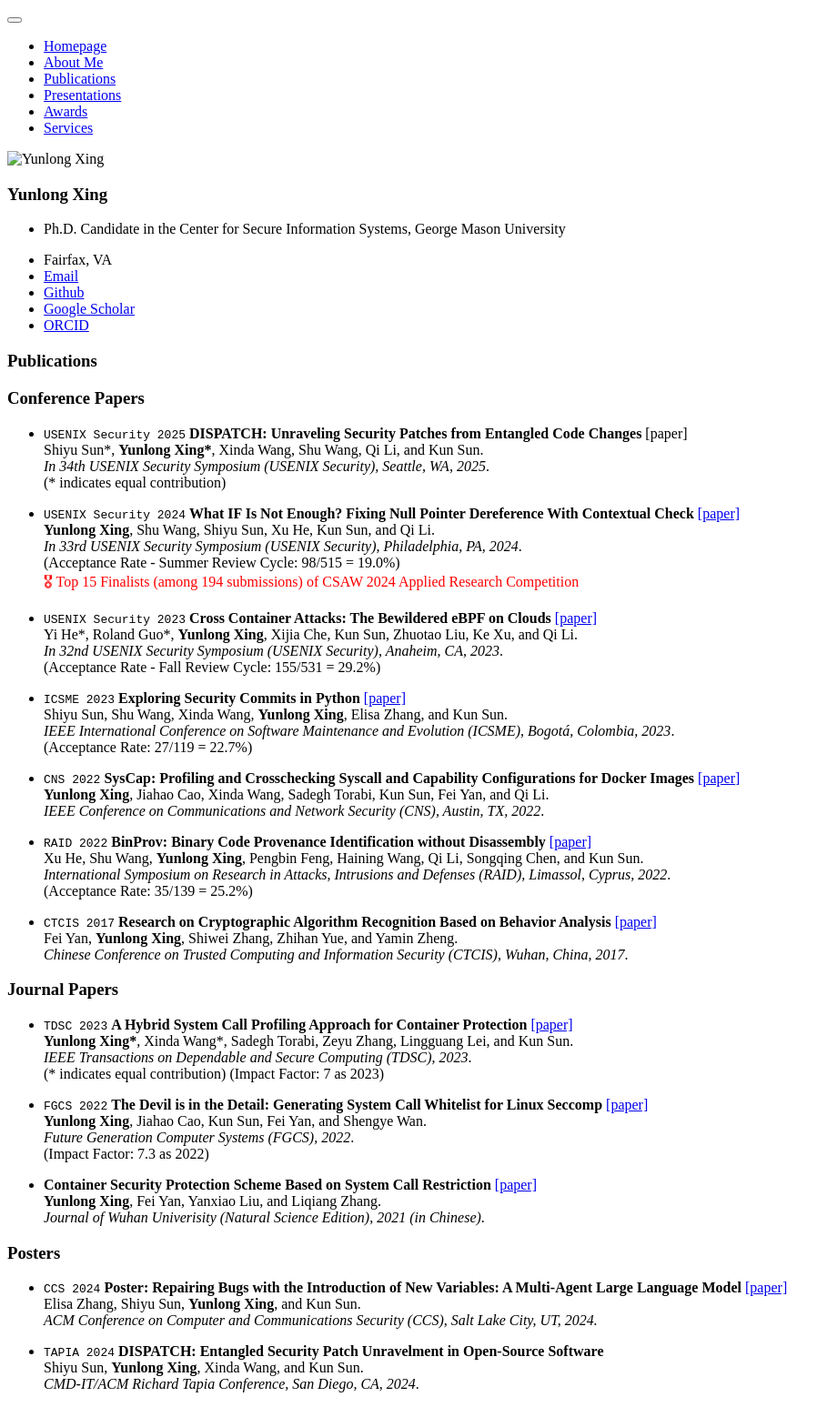
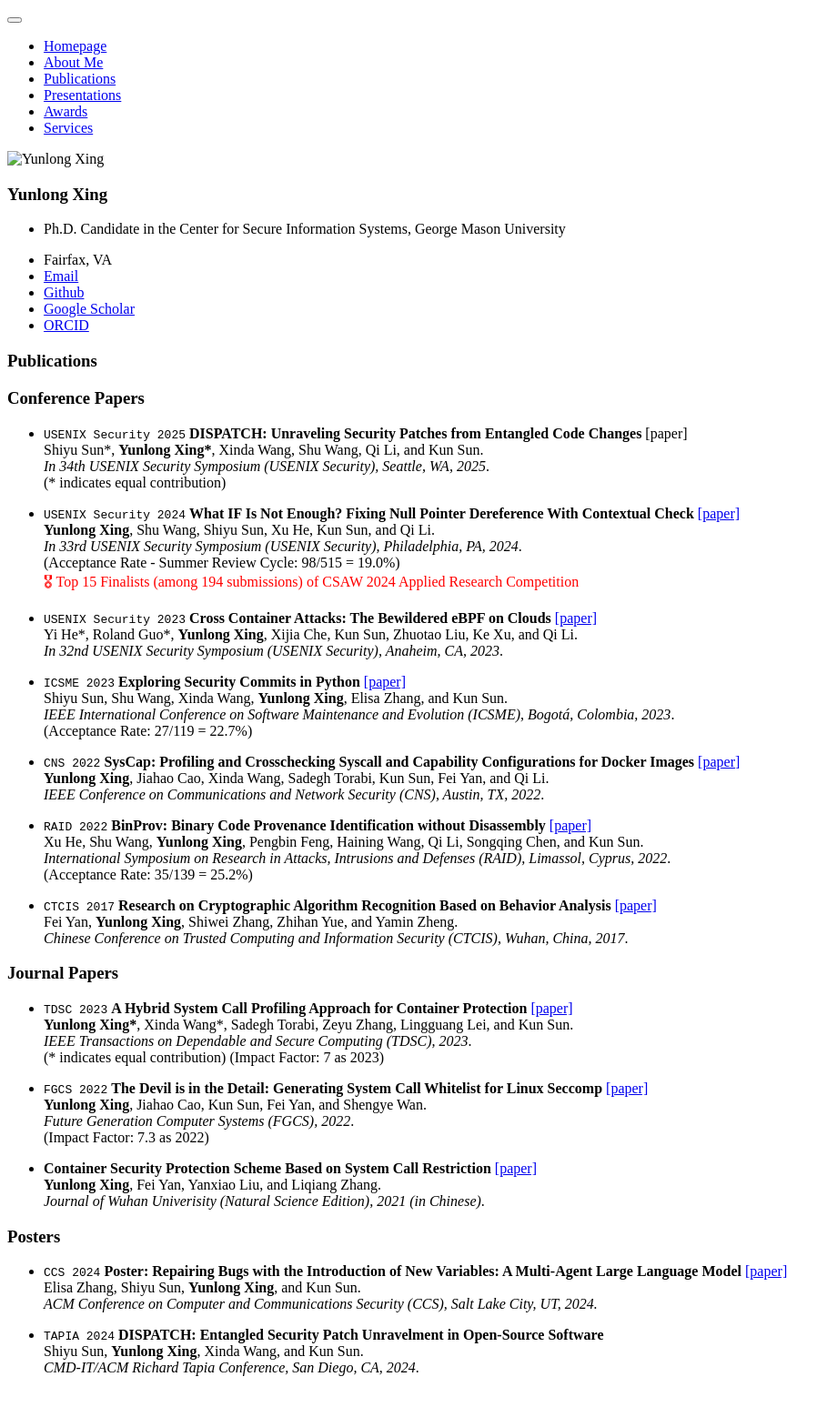
Before and after one commit to YunlongXing/yunlongxing.github.io, a Jekyll site: the page built from _pages/includes/pub.md, in a window 1280 px wide. Shown: the whole page at 91% size, without its empty margins (0-920 px from the left). Built offline with Jekyll 4.4.1, drawn with Linux system fonts in a browser that asks for light colours; our own code applies the rules of GitHub Pages for plain Markdown files.

Commit message:
Update pub.md

```diff
--- a/_pages/includes/pub.md
+++ b/_pages/includes/pub.md
@@ -13,8 +13,7 @@ Shiyu Sun\*, **Yunlong Xing\***, Xinda Wang, Shu Wang, Qi Li, and Kun Sun.<br>
 
 - ``USENIX Security 2023`` **Cross Container Attacks: The Bewildered eBPF on Clouds** [\[paper\]](/publications/security23_container.pdf)<br>
 Yi He\*, Roland Guo\*, **Yunlong Xing**, Xijia Che, Kun Sun, Zhuotao Liu, Ke Xu, and Qi Li.<br>
-*In 32nd USENIX Security Symposium (USENIX Security), Anaheim, CA, 2023*.<br>
-(Acceptance Rate - Fall Review Cycle: 155/531 = 29.2%)
+*In 32nd USENIX Security Symposium (USENIX Security), Anaheim, CA, 2023*.
 
 - ``ICSME 2023`` **Exploring Security Commits in Python** [\[paper\]](/publications/icsme23_SCOPY.pdf)<br>
 Shiyu Sun, Shu Wang, Xinda Wang, **Yunlong Xing**, Elisa Zhang, and Kun Sun.<br>
```
